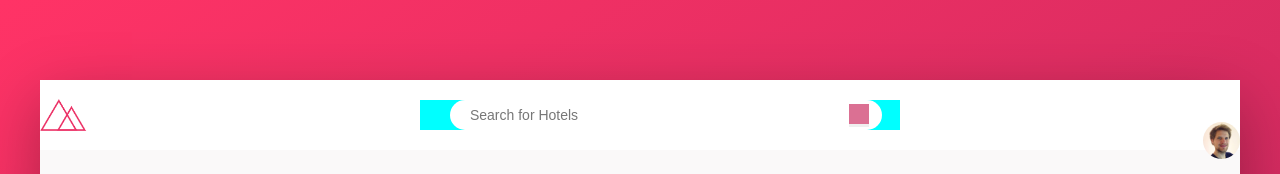
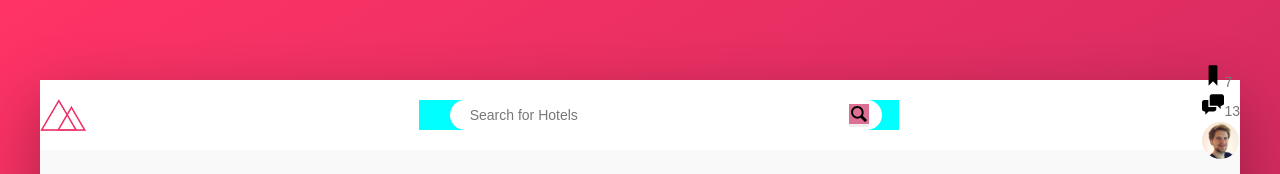
Before and after one commit to KSamra/trillo-react, a React (Create React App) app: page / in a window 1280 px wide. Shown: the top 174 px of the page. Built offline with nearby package versions, Linux system fonts and the light colour scheme.

Commit message:
added notification amount next to nav icons

```diff
--- a/src/components/Search.js
+++ b/src/components/Search.js
@@ -1,7 +1,7 @@
 import styled from 'styled-components';
 import React from 'react';
 
-
+import magnifying_glass from '../img/SVG/magnifying-glass.svg';
 
 const StyledForm = styled.form`
   display: flex;
@@ -51,7 +51,9 @@ const StyledButton = styled.button`
   }
 `;
 
-const StyledSVG = styled.svg`
+const StyledSVG = styled.img.attrs((props) => ({
+  src: props.image
+}))`
   height: 2rem;
   width: 2rem;
   background-color: palevioletred;
@@ -65,9 +67,7 @@ const Search = () => {
     <StyledForm>
       <StyledInput type="text" placeholder="Search for Hotels"/>
       <StyledButton>
-        <StyledSVG>
-          <use xlinkHref="../img/sprite.svg#icon-magnifying-glass"></use>
-        </StyledSVG>
+        <StyledSVG image={magnifying_glass}/>
       </StyledButton>
     </StyledForm>
   );
--- a/src/components/UserNav/Nav.js
+++ b/src/components/UserNav/Nav.js
@@ -6,13 +6,23 @@ import userPhoto from '../../img/user.jpg';
 import bookmark from '../../img/SVG/bookmark.svg';
 import chat from '../../img/SVG/chat.svg';
 
+// import bookmark from '../../logo.svg';
+// import chat from '../../logo.svg';
+
+
 const StyledNav = styled.nav`
 
 `;
 
 const StyledIconBox = styled.div``;
 
-const StyledIcon = styled.svg`
+const StyledNotification = styled.span`
+
+`;
+
+const StyledIcon = styled.img.attrs(props=>({
+  src: props.image
+}))`
   height: 2.25rem;
   width: 2.25rem;
 `;
@@ -35,15 +45,13 @@ const Nav = () => {
     <StyledNav>
 
       <StyledIconBox>
-        <StyledIcon>
-          <use xlinkHref={chat}></use>
-        </StyledIcon>
+        <StyledIcon image={bookmark}/>
+        <StyledNotification>7</StyledNotification>
       </StyledIconBox>
 
       <StyledIconBox>
-        <StyledIcon>
-        <use xlinkHref={bookmark}></use>
-        </StyledIcon>
+        <StyledIcon image={chat}/>
+        <StyledNotification>13</StyledNotification>
       </StyledIconBox>
 
       <StyledUser>
```
